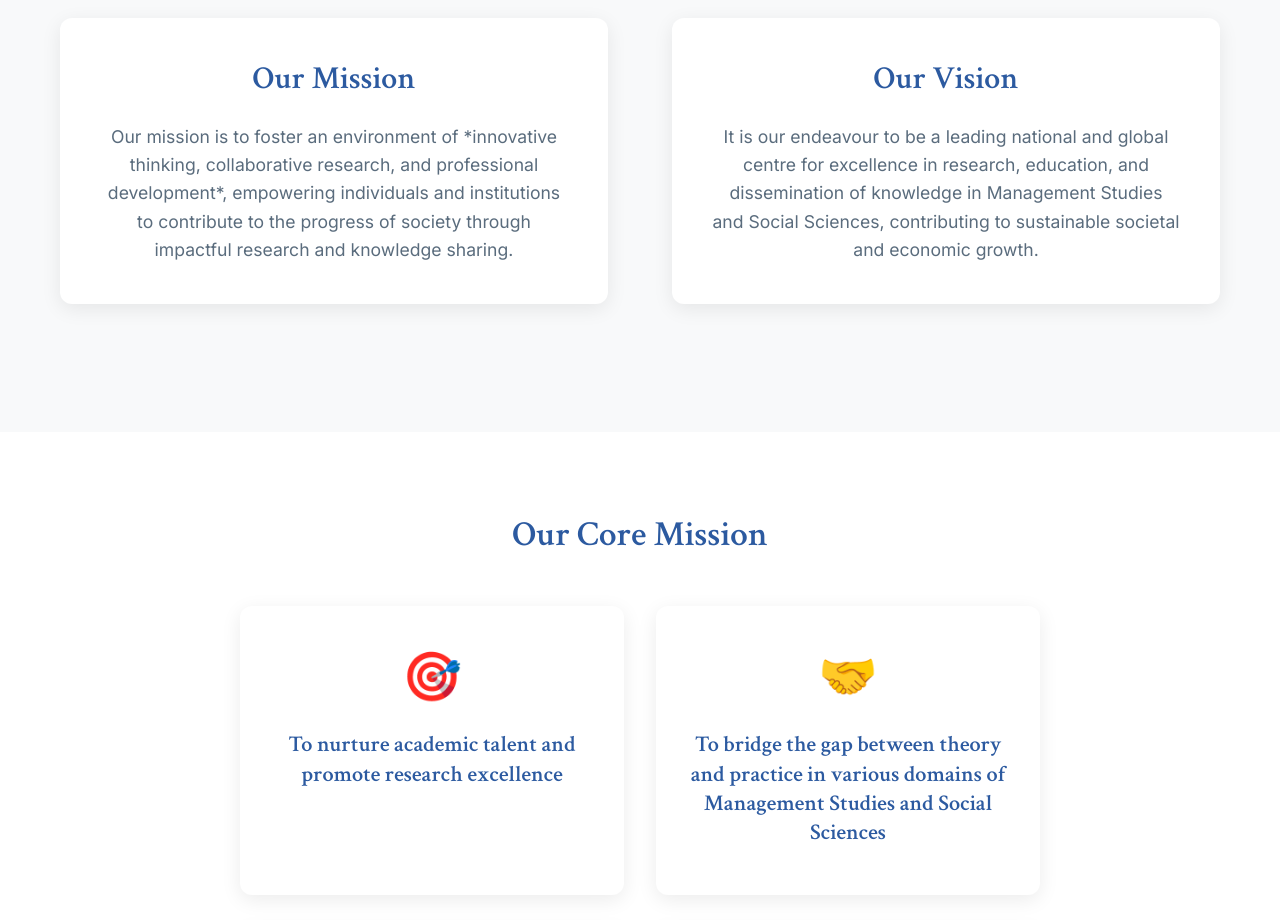
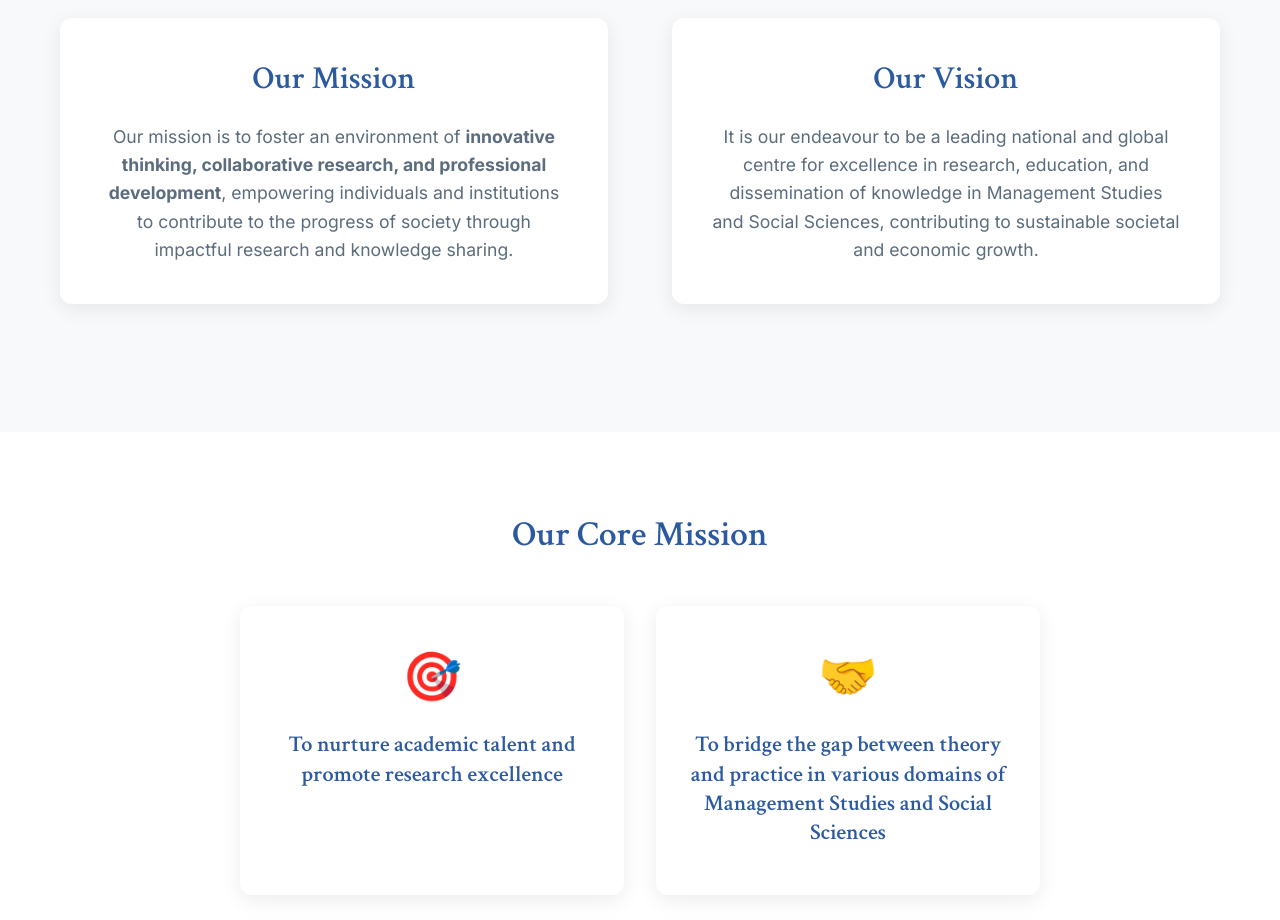
Before and after one commit to Apurba0125/journal, a plain HTML site: page aboutthejournal.html in a window 1280 px wide. Shown: the part 1220-2140 px from the top of the page. Drawn offline with Linux system fonts and the light colour scheme.

Commit message:
first commit

```diff
--- a/aboutthejournal.html
+++ b/aboutthejournal.html
@@ -731,15 +731,10 @@
             <div class="mission-vision">
                 <div class="mission-card fade-in">
                     <h3>Our Mission</h3>
-                    <p>Our mission is to foster an environment of *innovative thinking, collaborative research, and professional development*,
+                    <p>Our mission is to foster an environment of <b>innovative thinking, collaborative research, and professional development</b>,
                     empowering individuals and institutions to contribute to the progress of society through impactful research and
                     knowledge sharing.</p>
-                    <!-- <ol >
-                        <li>To nurture academic talent and promote research excellence.</li>
-                        <li>To bridge the gap between theory and practice in various domains of Management Studies and Social Sciences.</li>
-                        <li>To create collaborative platforms for multi-disciplinary research.</li>
-                        <li>To support innovations that address societal challenges.</li>
-                    </ol> -->
+
                 </div>
                 <div class="vision-card fade-in" >
                     <h3>Our Vision</h3>
```
